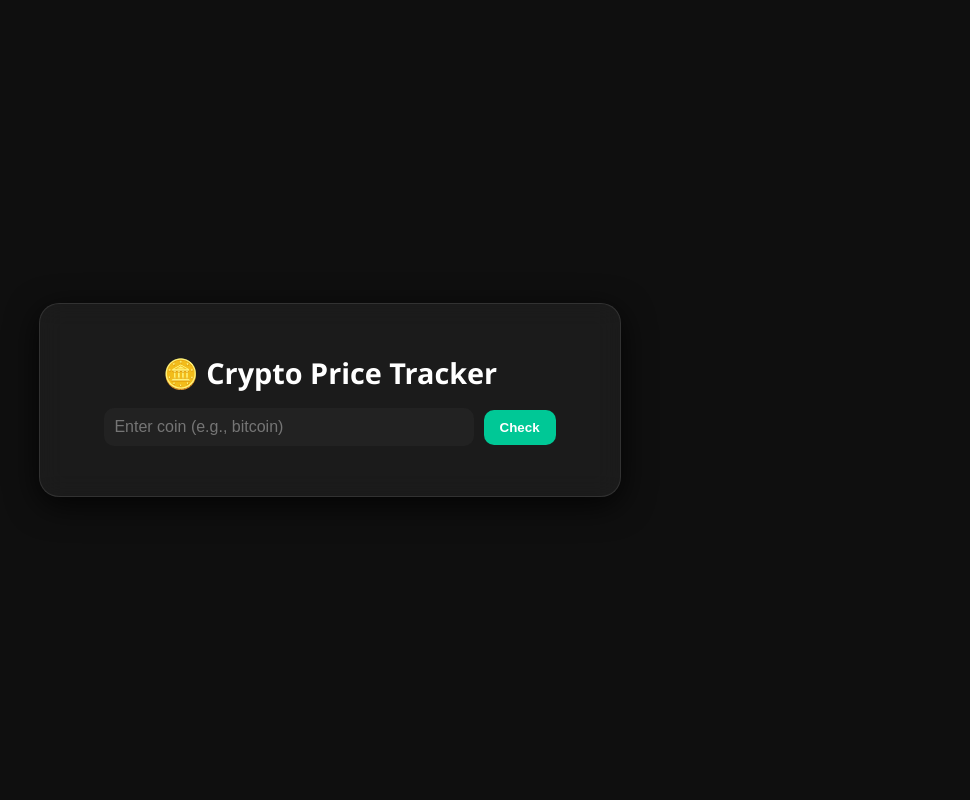
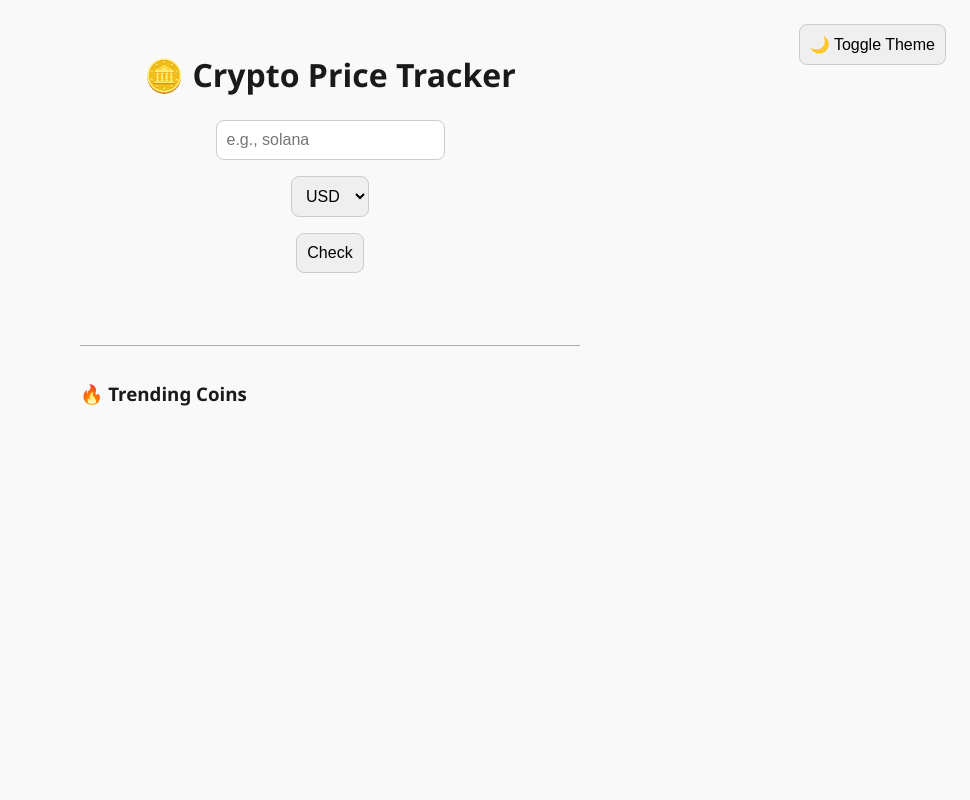
Before and after one commit to preciousadegoke/crypto-price-tracker, a Flask app: page / in a window 1280 px wide. Shown: the whole page, without its empty margins (310-1280 px from the left). Run offline with Flask 3, Linux system fonts and the light colour scheme.

Commit message:
Enhance: Add dark mode, currency support, trending coins

```diff
--- a/templates/index.html
+++ b/templates/index.html
@@ -1,130 +1,142 @@
 <!DOCTYPE html>
-<html lang="en">
+<html lang="en" data-theme="light">
 <head>
   <meta charset="UTF-8" />
   <meta name="viewport" content="width=device-width, initial-scale=1.0"/>
-  <title>Crypto Price Tracker</title>
+  <title>🪙 Crypto Price Tracker</title>
   <style>
+    :root {
+      --bg-light: #f9f9f9;
+      --text-light: #1a1a1a;
+      --bg-dark: #121212;
+      --text-dark: #f9f9f9;
+      --primary: #4CAF50;
+    }
+    [data-theme="light"] {
+      background-color: var(--bg-light);
+      color: var(--text-light);
+    }
+    [data-theme="dark"] {
+      background-color: var(--bg-dark);
+      color: var(--text-dark);
+    }
     body {
+      font-family: 'Segoe UI', sans-serif;
       margin: 0;
-      font-family: 'Segoe UI', sans-serif;
-      background: #0f0f0f;
-      color: #ffffff;
+      padding: 2rem;
       display: flex;
+      flex-direction: column;
       align-items: center;
-      justify-content: center;
-      height: 100vh;
-      overflow: hidden;
+      transition: background 0.3s ease, color 0.3s ease;
     }
-
-    .glass-container {
-      background: rgba(255, 255, 255, 0.05);
-      border-radius: 20px;
-      padding: 30px 40px;
-      box-shadow: 0 8px 32px 0 rgba(0, 0, 0, 0.8);
-      backdrop-filter: blur(12px);
-      -webkit-backdrop-filter: blur(12px);
-      border: 1px solid rgba(255, 255, 255, 0.1);
-      text-align: center;
-      width: 90%;
-      max-width: 500px;
-    }
-
     h1 {
       margin-bottom: 1rem;
-      font-size: 1.8rem;
     }
-
-    input[type="text"] {
+    select, input, button {
       padding: 10px;
+      margin: 0.5rem;
+      border-radius: 8px;
+      border: 1px solid #ccc;
       font-size: 1rem;
-      width: 70%;
-      border-radius: 10px;
-      border: none;
-      outline: none;
-      margin-right: 5px;
-      background-color: #222;
-      color: white;
     }
-
-    button {
-      padding: 10px 16px;
-      border: none;
-      border-radius: 10px;
-      background-color: #00c896;
-      color: white;
-      font-weight: bold;
-      cursor: pointer;
-      transition: background 0.3s ease;
+    #result {
+      margin-top: 1rem;
+      font-size: 1.2rem;
     }
-
-    button:hover {
-      background-color: #00a57a;
+    .spinner {
+      display: none;
+      margin-top: 1rem;
     }
-
-    #price {
-      margin-top: 20px;
-      font-size: 1.2rem;
-      color: #ffd700;
+    .spinner::after {
+      content: "⏳ Loading...";
+      font-size: 1rem;
+      color: gray;
     }
-
-    .loader {
-      margin-top: 20px;
-      display: none;
-      border: 4px solid rgba(255, 255, 255, 0.2);
-      border-top: 4px solid #00c896;
-      border-radius: 50%;
-      width: 30px;
-      height: 30px;
-      animation: spin 1s linear infinite;
-      margin-left: auto;
-      margin-right: auto;
+    .toggle {
+      position: absolute;
+      top: 1rem;
+      right: 1rem;
     }
-
-    @keyframes spin {
-      to { transform: rotate(360deg); }
+    .trending {
+      margin-top: 3rem;
+      padding-top: 1rem;
+      border-top: 1px solid #aaa;
+      width: 100%;
+      max-width: 500px;
     }
   </style>
 </head>
 <body>
-  <div class="glass-container">
-    <h1>🪙 Crypto Price Tracker</h1>
-    <input type="text" id="coinInput" placeholder="Enter coin (e.g., bitcoin)" />
-    <button onclick="getPrice()">Check</button>
-    <div class="loader" id="loader"></div>
-    <p id="price"></p>
+  <button class="toggle" onclick="toggleTheme()">🌙 Toggle Theme</button>
+  <h1>🪙 Crypto Price Tracker</h1>
+  <input type="text" id="coinInput" placeholder="e.g., solana" />
+  <select id="currencySelect">
+    <option value="usd">USD</option>
+    <option value="ngn">NGN</option>
+    <option value="eur">EUR</option>
+    <option value="gbp">GBP</option>
+    <option value="jpy">JPY</option>
+  </select>
+  <button onclick="fetchPrice()">Check</button>
+  <div class="spinner" id="loadingSpinner"></div>
+  <div id="result"></div>
+
+  <div class="trending">
+    <h3>🔥 Trending Coins</h3>
+    <ul id="trendingList"></ul>
   </div>
 
   <script>
-    async function getPrice() {
+    function toggleTheme() {
+      const html = document.documentElement;
+      html.dataset.theme = html.dataset.theme === "light" ? "dark" : "light";
+    }
+
+    function fetchPrice() {
       const coin = document.getElementById("coinInput").value.trim().toLowerCase();
-      const priceEl = document.getElementById("price");
-      const loader = document.getElementById("loader");
+      const currency = document.getElementById("currencySelect").value.toLowerCase();
+      const result = document.getElementById("result");
+      const spinner = document.getElementById("loadingSpinner");
 
       if (!coin) {
-        priceEl.textContent = "Please enter a valid coin name.";
+        result.innerText = "Please enter a coin name.";
         return;
       }
 
-      priceEl.textContent = "";
-      loader.style.display = "block";
+      result.innerText = "";
+      spinner.style.display = "block";
 
-      try {
-        const response = await fetch(`/get_price?coin=${coin}`);
-        const data = await response.json();
+      fetch(`/get_price?coin=${coin}&currency=${currency}`)
+        .then(res => res.json())
+        .then(data => {
+          spinner.style.display = "none";
+          if (data.price) {
+            result.innerText = `1 ${coin.toUpperCase()} = ${data.price} ${currency.toUpperCase()}`;
+          } else {
+            result.innerText = data.error || "Error fetching price.";
+          }
+        })
+        .catch(() => {
+          spinner.style.display = "none";
+          result.innerText = "API request failed";
+        });
+    }
 
-        loader.style.display = "none";
+    function loadTrending() {
+      fetch("https://api.coingecko.com/api/v3/search/trending")
+        .then(res => res.json())
+        .then(data => {
+          const list = document.getElementById("trendingList");
+          list.innerHTML = "";
+          data.coins.slice(0, 5).forEach((item) => {
+            const li = document.createElement("li");
+            li.innerText = `${item.item.name} (${item.item.symbol.toUpperCase()})`;
+            list.appendChild(li);
+          });
+        });
+    }
 
-        if (data.price) {
-          priceEl.textContent = `Current price of ${coin}: $${data.price}`;
-        } else {
-          priceEl.textContent = data.error || "Something went wrong.";
-        }
-      } catch (error) {
-        loader.style.display = "none";
-        priceEl.textContent = "Failed to fetch data.";
-      }
-    }
+    loadTrending();
   </script>
 </body>
 </html>
```
